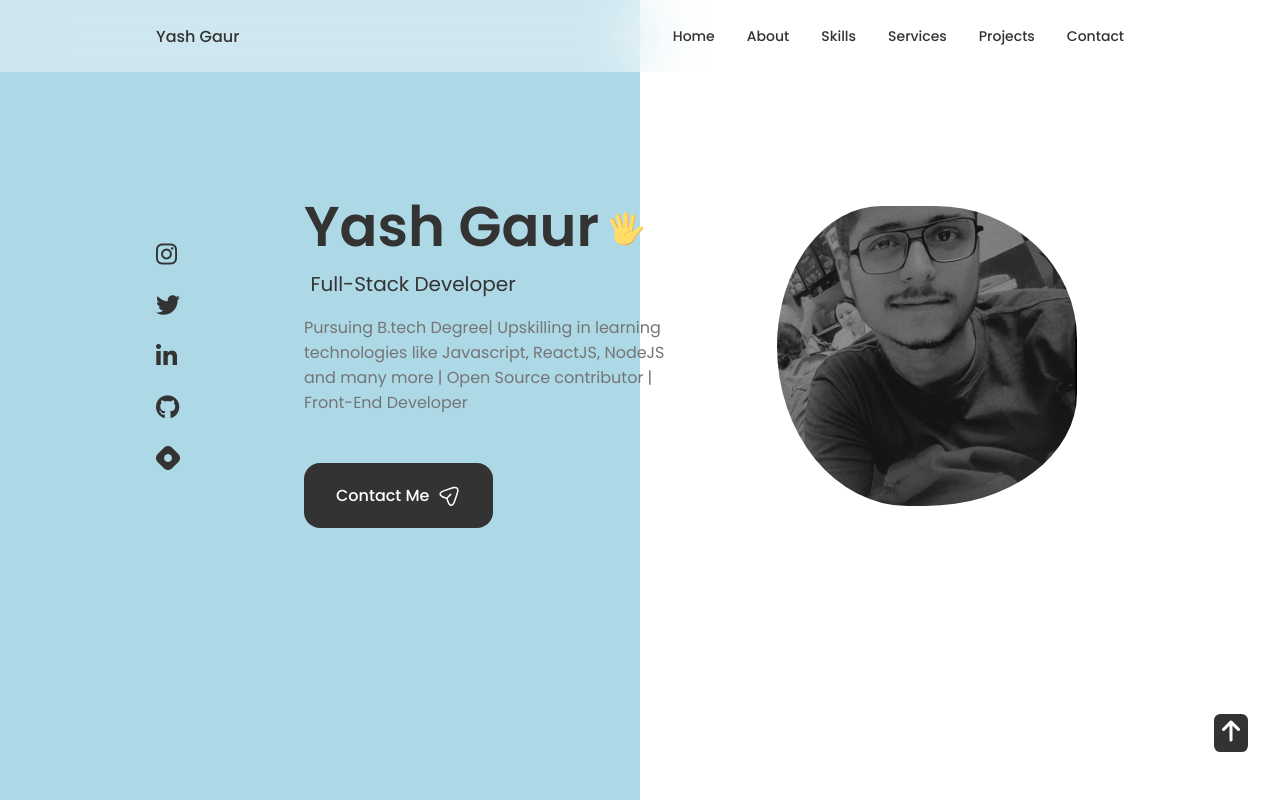
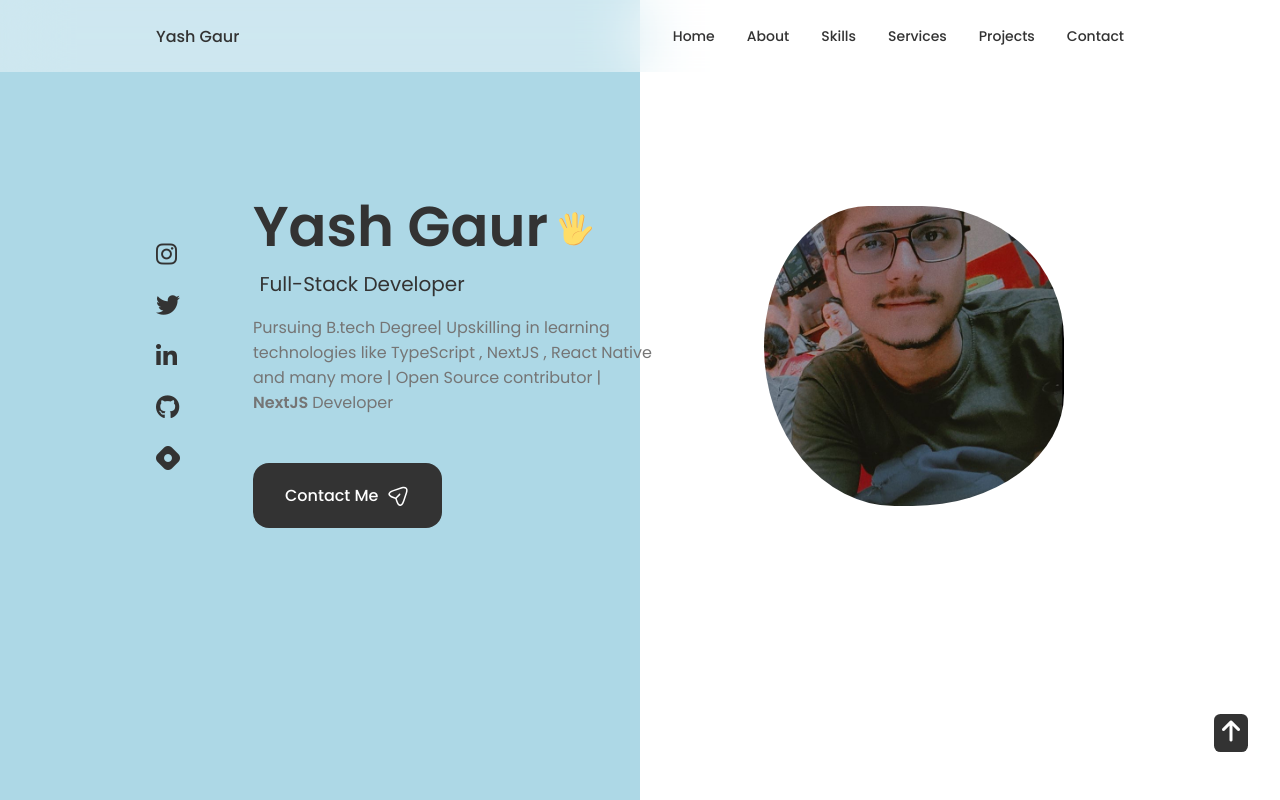
Before and after one commit to THEYASHGAUR/ReactJS-Portfolio, a React (Create React App) app: page / in a window 1280 px wide. Shown: the top 800 px of the page. Built offline with nearby package versions, Linux system fonts and the light colour scheme; some icons are missing.

Commit message:
changes in landingpage

```diff
--- a/src/components/About/About.jsx
+++ b/src/components/About/About.jsx
@@ -1,6 +1,5 @@
 import React from 'react';
 import './About.css';
-// import AboutImg from '../../assets/man-working.mp4';
 import CV from '../../assets/Yash_Gaur_Resume_11.pdf';
 import Info from './Info';
 
--- a/src/components/Home/Data.jsx
+++ b/src/components/Home/Data.jsx
@@ -57,7 +57,7 @@ const Data = () => {
                 </svg>
                 </h1>
                 <h3 className="home__subtitle"> Full-Stack Developer</h3>
-                <p className="home__description">Pursuing B.tech Degree| Upskilling in learning technologies like Javascript, ReactJS, NodeJS and many more | Open Source contributor | Front-End Developer</p>
+                <p className="home__description">Pursuing B.tech Degree| Upskilling in learning technologies like TypeScript , NextJS , React Native and many more | Open Source contributor | <b> NextJS </b> Developer</p>
 
                 <a href="#contact" className='button button--flex'>Contact Me
                     {/* send button svg button below */}
--- a/src/components/Home/Home.css
+++ b/src/components/Home/Home.css
@@ -5,10 +5,11 @@
 }
 
 .home__content {
-    grid-template-columns: 116px repeat(2, 1fr);
+    grid-template-columns: 65px repeat(2, 1fr);
     padding-top: 5.5rem;
     column-gap: 2rem;
     align-items: center;
+    /* background-color: red; */
 }
 
 .home__social {
@@ -63,7 +64,7 @@
     box-shadow: inset 0 0 0 9px rgb(255, 255, 255/30%);
     justify-self: center;
     animation: profile__animate 8s ease-in-out infinite 1s;
-    filter: grayscale(100%);
+    /* filter: grayscale(100%); */
 
 }
 
```
